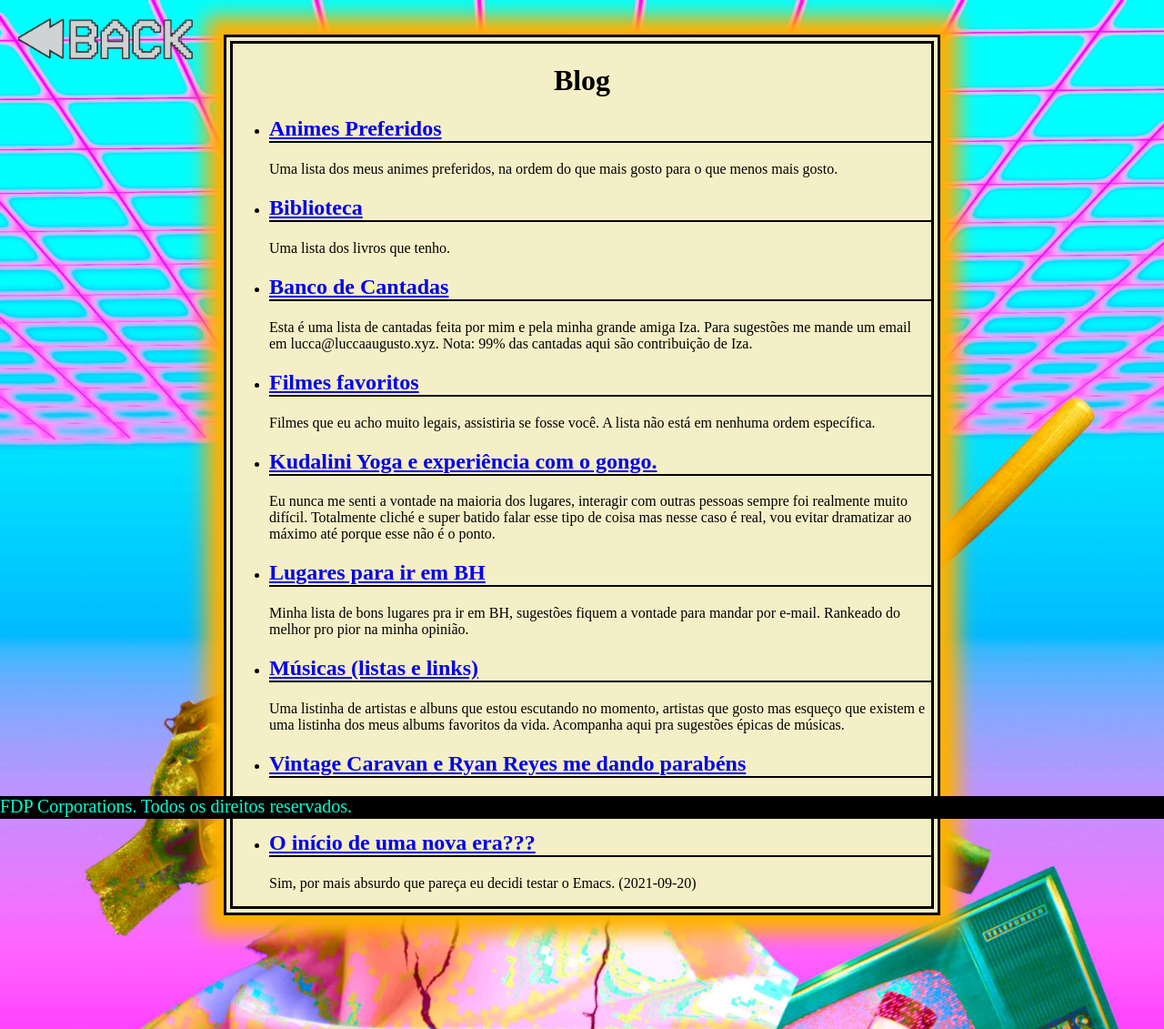
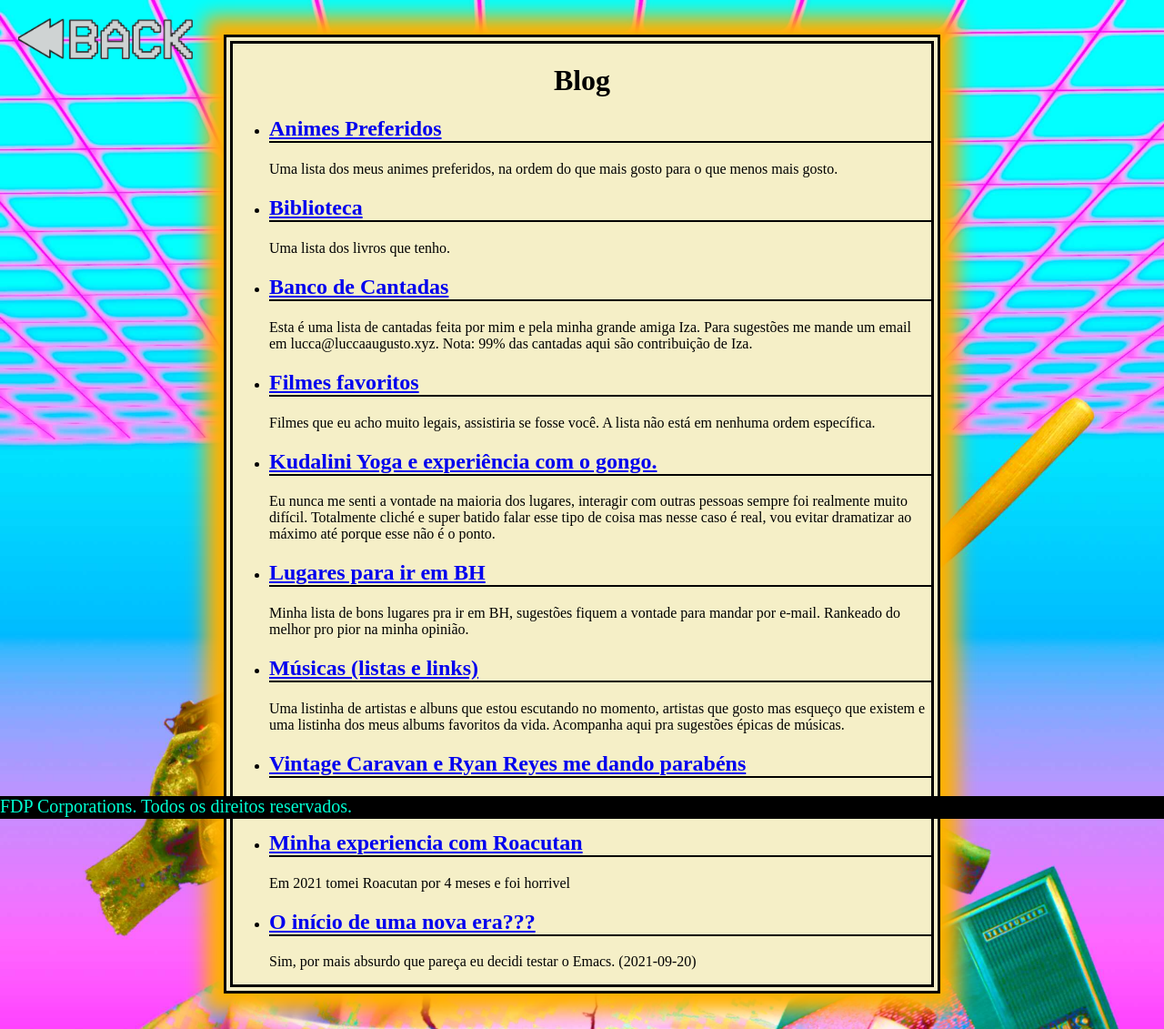
Before and after one commit to lrr68/site, a Jekyll site: the page built from blog.html, in a window 1280 px wide. Shown: the whole page at 91% size. Built offline with Jekyll 4.4.1, drawn with Linux system fonts in a browser that asks for light colours.

Commit message:
upload mapa astral

```diff
--- /dev/null
+++ b/_blog/roacutan.md
@@ -0,0 +1,6 @@
+---
+layout: post
+title: Minha experiencia com Roacutan
+---
+
+Em 2021 tomei Roacutan por 4 meses e foi horrivel
--- a/index.html
+++ b/index.html
@@ -24,6 +24,7 @@
 		    	<li><img class="icone" src="images/icons/orkut-icon.png"/><a href="{{ site.url_orkut }}" target="_blank">Orkut</a> </li>
 		    	<li><img class="icone" src="images/icons/download-icon.png"/><a href="/downloads/" target="_blank">Downloads</a> </li>
 		    	<li><img class="icone" src="images/icons/agenda-icon.png"/><a href="/agenda.html">Agenda</a></li>
+                <li><img class="icone" src="images/icons/gemeos-icon.png"/><a href="/images/meu-mapa-astral.jpeg">Meu Mapa Astral</a></li>
 		    </ul>
 
 		    <div class="bipartido">
```
Also changed, not shown: Gemfile.lock, images/icons/gemeos-icon.png (added), images/meu-mapa-astral.jpeg (added).
